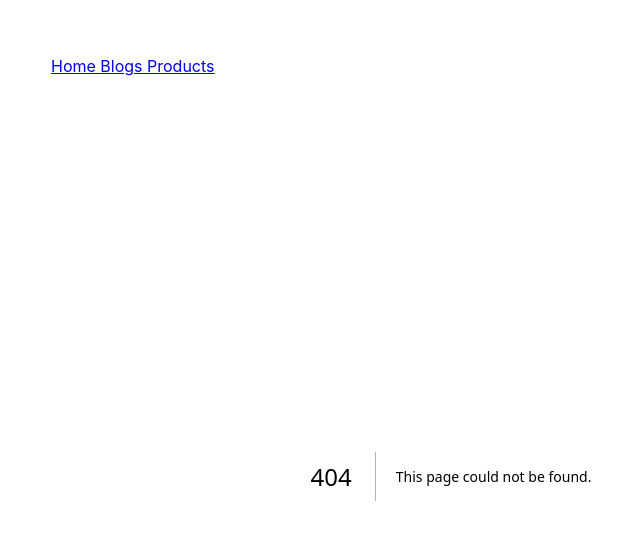
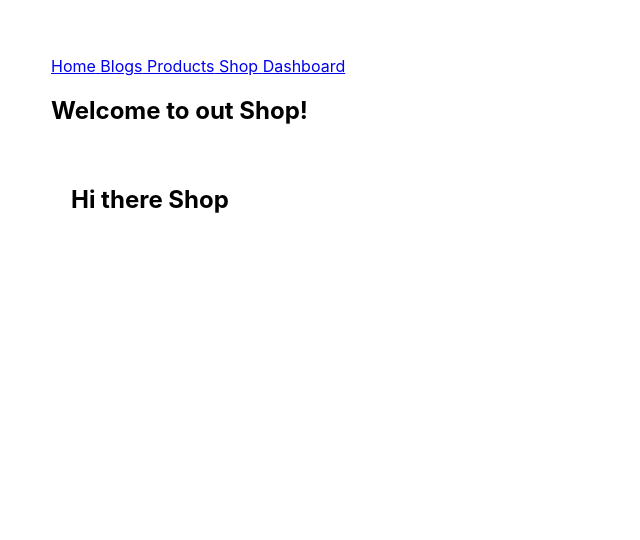
Before and after one commit to Jerga99/next-13-preview, a Next.js app: page /shop in a window 1280 px wide. Before the commit this address had no page. Shown: the part 144-684 px from the top of the page, without its empty margins (189-829 px from the left). Built offline with nearby package versions, Linux system fonts and the light colour scheme.

Commit message:
Dasboard and shop page

```diff
--- a/app/shared/Navigation.jsx
+++ b/app/shared/Navigation.jsx
@@ -6,6 +6,8 @@ export default function Navigation() {
     { name: "Home", path: "/" },
     { name: "Blogs", path: "/blogs" },
     { name: "Products", path: "/products" },
+    { name: "Shop", path: "/shop" },
+    { name: "Dashboard", path: "/dashboard" },
   ]
   return (
     <div>
--- /dev/null
+++ b/app/shop/layout.jsx
@@ -0,0 +1,11 @@
+
+
+
+export default function ShopLayout({ children }) {
+  return (
+    <section>
+      <h2>Welcome to out Shop!</h2>
+      {children}
+    </section>
+  );
+}
--- /dev/null
+++ b/app/shop/page.jsx
@@ -0,0 +1,10 @@
+
+
+
+export default function ShopPage() {
+  return (
+    <div className="page">
+      <h1>Hi there Shop</h1>
+    </div>
+  )
+}
```
Also changed, not shown: app/dashboard/page.jsx (added, +10 -0 lines).
